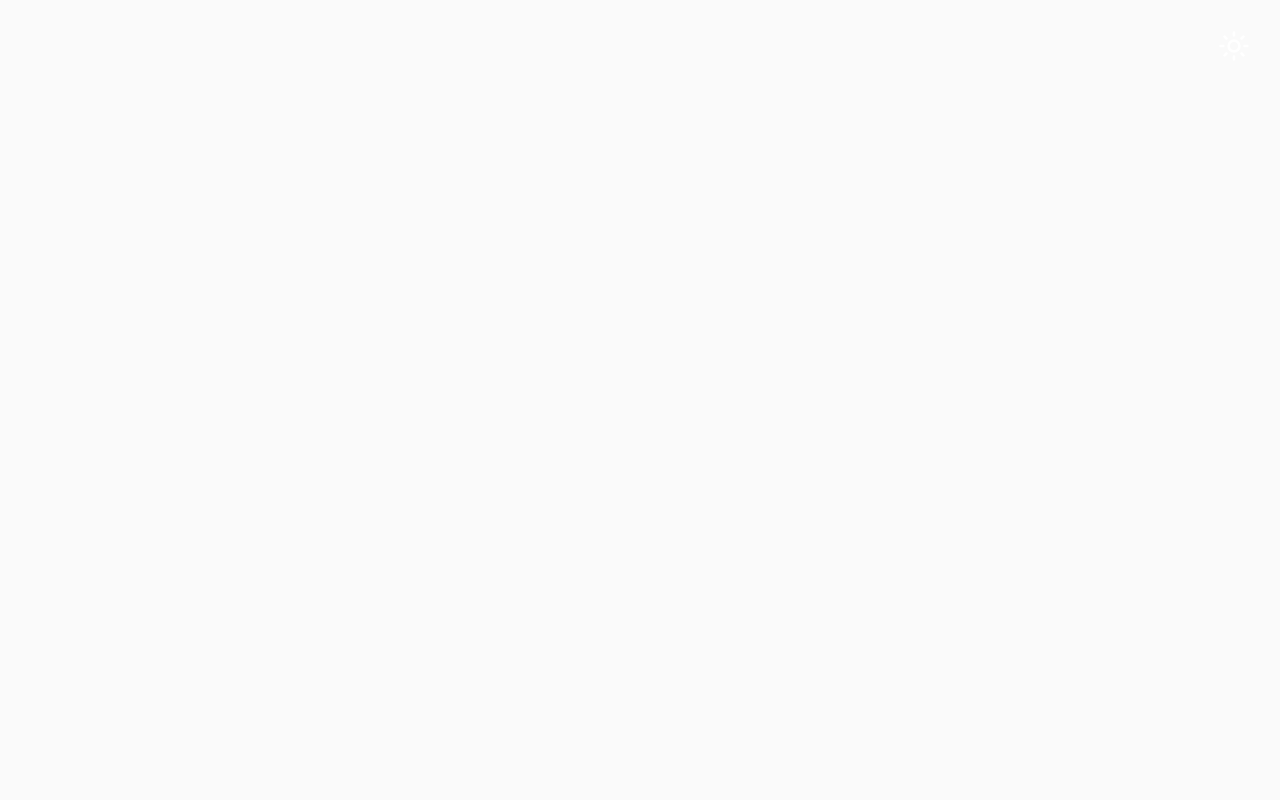
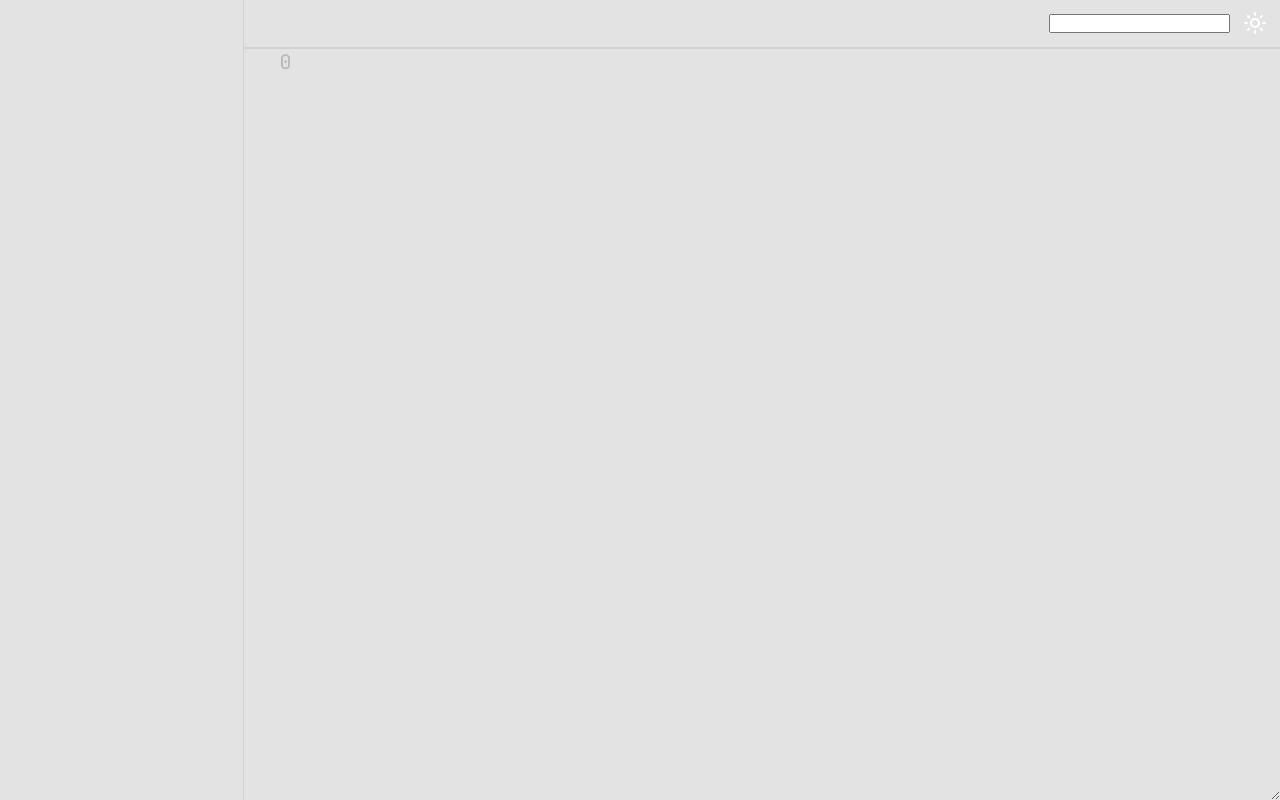
Before and after one commit to jemmec/quick-notes, a Next.js app: page / in a window 1280 px wide. Built offline with nearby package versions, Linux system fonts and the light colour scheme.

Commit message:
Added textarea for input

```diff
--- a/package.json
+++ b/package.json
@@ -20,6 +20,7 @@
     "firebase": "9.17.1",
     "next": "13.1.6",
     "next-themes": "0.2.1",
+    "prismjs": "1.29.0",
     "react": "18.2.0",
     "react-dom": "18.2.0"
   },
--- a/public/fonts/style.css
+++ b/public/fonts/style.css
@@ -4,3 +4,9 @@
     font-weight: 100 1000;
     font-stretch: 25% 151%;
   }
+
+@font-face {
+  src: url('JetBrainsMono-Regular.ttf');
+  font-family: 'JetBrains Mono';
+  font-weight: 400;
+}
--- /dev/null
+++ b/src/components/document/text-document.module.css
@@ -0,0 +1,89 @@
+.textDocument {
+    width: inherit;
+    height: inherit;
+
+    display: flex;
+    flex-direction: column;
+    justify-content: center;
+    align-items: center;
+
+
+}
+
+.textField {
+    height: 100%;
+    width: 100%;
+
+    display: flex;
+    flex-direction: column;
+    justify-content: flex-start;
+}
+
+.textField:focus-within {
+    outline: 2px ridge rgba(148, 180, 250, 0.5);
+}
+
+
+.editor {
+    flex-grow: 1;
+
+    font-size: 20px;
+    line-height: 26px;
+
+    color: var(--foreground);
+
+    display: flex;
+    flex-direction: row;
+
+    text-align: start;
+    vertical-align: text-top;
+
+    font-family: 'JetBrains Mono';
+    font-weight: 400;
+
+}
+
+.editor>.lineCount {
+    font-size: inherit;
+    line-height: inherit;
+
+    width: 50px;
+    margin-right: 10px;
+    color: var(--foreground-line);
+
+    text-align: end;
+
+}
+
+.editor>textarea {
+
+    font-size: inherit;
+    line-height: inherit;
+    color: inherit;
+    font-family: inherit;
+    font-weight: inherit;
+
+    text-decoration: none;
+
+    width: 100%;
+
+    background-color: rgba(0, 0, 0, 0);
+
+    outline: none;
+
+    border: none;
+    border-color: inherit;
+    -webkit-box-shadow: none;
+    box-shadow: none;
+}
+
+
+.toolbar {
+    width: 100%;
+    height: 50px;
+
+    display: flex;
+    flex-direction: row;
+    justify-content: flex-end;
+    align-items: center;
+}
--- /dev/null
+++ b/src/components/document/text-document.tsx
@@ -0,0 +1,69 @@
+import React, { ReactElement, useEffect, useState } from 'react';
+import { Divider } from '../main/main';
+import { ThemeSwitch } from '../theme-switch/theme-switch';
+import styles from './text-document.module.css';
+interface TextDocumentProps {
+
+}
+export function TextDocument({ }: TextDocumentProps) {
+
+    const [text, setText] = useState('');
+    const [lines, setLines] = useState([0]);
+    const [title, setTitle] = useState('');
+
+    function handleEditorChange(e: any) {
+        //handle text change
+        const text = e.target.value;
+        const newLines = [];
+        for (let i = 0; i < text.split(/\r|\r\n|\n/).length; i++)
+            newLines.push(i);
+        setLines(newLines);
+        setText(e.target.value);
+    }
+
+    return (
+        <>
+            <div className={styles.textDocument}>
+                <Toolbar title={title} setTitle={setTitle} />
+                <Divider thickness={2} />
+                <div className={styles.textField}>
+                    <div className={styles.editor}>
+                        <div className={styles.lineCount}>
+                            {
+                                lines.map(x =>
+                                    <div key={x}>
+                                        {x}
+                                    </div>
+                                )
+                            }
+                        </div>
+                        <textarea onChange={handleEditorChange} value={text} />
+                    </div>
+                </div>
+            </div>
+        </>
+    )
+}
+
+interface ToolbarProps {
+    title: string;
+    setTitle: (title: string) => void;
+}
+
+export function Toolbar({ title, setTitle }: ToolbarProps) {
+
+    function handleTitleChange(e: any) {
+        setTitle(e.target.value);
+    }
+
+    return (
+        <>
+            <div className={styles.toolbar}>
+                <div className={styles.documentName}>
+                    <input value={title} onChange={handleTitleChange} />
+                </div>
+                <ThemeSwitch />
+            </div>
+        </>
+    )
+}
--- /dev/null
+++ b/src/components/main/main.module.css
@@ -0,0 +1,12 @@
+.divider
+{
+    background-color: var(--divider-color);
+}
+
+.main {
+    width: inherit;
+    height: inherit;
+
+    display: flex;
+    flex-direction: row;
+}
--- /dev/null
+++ b/src/components/main/main.tsx
@@ -0,0 +1,35 @@
+import React, { ReactElement, useEffect, useState } from 'react';
+import { TextDocument } from '../document/text-document';
+import { SideBar } from '../sidebar/sidebar';
+import styles from './main.module.css';
+
+interface MainProps {
+
+}
+
+export function Main({ }: MainProps) {
+    return (
+        <>
+            <div className={styles.main}>
+                <SideBar />
+                <Divider vertical thickness={2} />
+                <TextDocument />
+            </div>
+        </>
+    )
+}
+
+interface DividerProps {
+    vertical?: boolean;
+    thickness: number;
+}
+
+export function Divider({ vertical = false, thickness }: DividerProps) {
+    return <div
+        className={styles.divider}
+        style={{
+            height: vertical ? '100%' : `${thickness}px`,
+            width: vertical ? `${thickness}px` : '100%'
+        }}
+    />
+}
--- /dev/null
+++ b/src/components/sidebar/sidebar.module.css
@@ -0,0 +1,5 @@
+.sidebar
+{
+    height: inherit;
+    width: 300px;
+}
--- /dev/null
+++ b/src/components/sidebar/sidebar.tsx
@@ -0,0 +1,16 @@
+import React, { ReactElement, useEffect, useState } from 'react';
+import styles from './sidebar.module.css';
+interface SideBarProps {
+
+}
+
+export function SideBar({ }: SideBarProps) {
+
+    return (
+        <>
+            <div className={styles.sidebar}>
+
+            </div>
+        </>
+    )
+}
--- a/src/components/theme-switch/theme-switch.module.css
+++ b/src/components/theme-switch/theme-switch.module.css
@@ -1,7 +1,11 @@
 .themeSwitch {
-    position: fixed;
-    top: 30px;
-    right: 30px;
+
+    display: flex;
+    flex-direction: row;
+    justify-content: center;
+    align-items: center;
+
+    width: 50px;
 }
 
 .themeSwitch:hover {
--- a/src/components/theme-switch/theme-switch.tsx
+++ b/src/components/theme-switch/theme-switch.tsx
@@ -15,15 +15,17 @@ export function ThemeSwitch({ }: ThemeSwitchProps) {
     if (!mounted) {
         return <></>
     }
+
+    const size = 24;
     return (
         <>
             <div className={styles.themeSwitch} onClick={() => { setTheme(theme === 'dark' ? 'light' : 'dark') }}>
                 {
                     theme === 'light' ?
-                        <svg fill='#000' id="Layer_1" data-name="Layer 1" xmlns="http://www.w3.org/2000/svg" viewBox="0 0 512 512" width={32} height={32}>
+                        <svg fill='#000' id="Layer_1" data-name="Layer 1" xmlns="http://www.w3.org/2000/svg" viewBox="0 0 512 512" width={size} height={size}>
                             <path d="M257.05,490.667c-129.975,0-235.717-105.742-235.717-235.717A235.752,235.752,0,0,1,224.083,21.54,21.333,21.333,0,0,1,241.447,58.4,150.577,150.577,0,0,0,192.63,169.2C192.63,252,260,319.37,342.8,319.37A150.577,150.577,0,0,0,453.6,270.553a21.333,21.333,0,0,1,36.862,17.364,235.752,235.752,0,0,1-233.41,202.75ZM170.7,82.33C107.089,114.377,64,180.578,64,254.95,64,361.4,150.6,448,257.05,448c74.372,0,140.573-43.089,172.62-106.7A192.964,192.964,0,0,1,342.8,362.036c-106.332,0-192.841-86.508-192.841-192.841A192.964,192.964,0,0,1,170.7,82.33Z" />
                         </svg>
-                        : <svg fill='#fff' id="Layer_1" data-name="Layer 1" xmlns="http://www.w3.org/2000/svg" viewBox="0 0 512 512" width={32} height={32}>
+                        : <svg fill='#fff' id="Layer_1" data-name="Layer 1" xmlns="http://www.w3.org/2000/svg" viewBox="0 0 512 512" width={size} height={size}>
                             <path d="M256,149.333A106.667,106.667,0,1,0,362.667,256,106.787,106.787,0,0,0,256,149.333ZM256,320a64,64,0,1,1,64-64A64.073,64.073,0,0,1,256,320Z" /><path d="M256,106.667a21.333,21.333,0,0,0,21.333-21.333V42.667a21.333,21.333,0,1,0-42.667,0V85.333A21.333,21.333,0,0,0,256,106.667Z" /><path d="M256,405.333a21.333,21.333,0,0,0-21.333,21.333v42.667a21.333,21.333,0,1,0,42.667,0V426.667A21.333,21.333,0,0,0,256,405.333Z" /><path d="M376.679,156.654a21.268,21.268,0,0,0,15.085-6.248l30.171-30.171a21.334,21.334,0,1,0-30.171-30.171l-30.171,30.171a21.333,21.333,0,0,0,15.085,36.419Z" /><path d="M120.236,361.594l-30.171,30.17a21.333,21.333,0,1,0,30.169,30.171l30.171-30.17a21.333,21.333,0,1,0-30.169-30.171Z" /><path d="M469.333,234.667H426.667a21.333,21.333,0,1,0,0,42.667h42.667a21.333,21.333,0,1,0,0-42.667Z" /><path d="M106.667,256a21.333,21.333,0,0,0-21.333-21.333H42.667a21.333,21.333,0,1,0,0,42.667H85.333A21.333,21.333,0,0,0,106.667,256Z" /><path d="M391.764,361.594a21.333,21.333,0,0,0-30.169,30.171l30.171,30.17a21.333,21.333,0,1,0,30.169-30.171Z" /><path d="M120.235,150.406a21.334,21.334,0,0,0,30.171-30.171L120.235,90.065a21.334,21.334,0,1,0-30.171,30.171Z" />
                         </svg>
                 }
--- a/src/pages/index.tsx
+++ b/src/pages/index.tsx
@@ -1,6 +1,6 @@
 import Head from 'next/head';
-import { ThemeSwitch } from '@/components/theme-switch/theme-switch';
 import useSize from '@/hooks/use-size';
+import { Main } from '@/components/main/main';
 
 export default function Home() {
   const { size } = useSize();
@@ -17,8 +17,7 @@ export default function Home() {
         <link rel="icon" href="/favicon.ico" />
       </Head>
       <div style={{ width: size.width, height: size.height }}>
-
-        <ThemeSwitch />
+        <Main />
       </div>
     </>
   );
--- a/src/styles/globals.css
+++ b/src/styles/globals.css
@@ -2,22 +2,24 @@
   --max-width: 1100px;
   --border-radius: 12px;
 
-  --foreground-rgb: rgb(55, 55, 55);
-  --background-start-rgb: rgb(250, 250, 250);
-  --background-end-rgb: rgb(205, 205, 205);
+  --foreground: rgb(76, 76, 76);
+  --foreground-line : rgb(182, 182, 182);
+  --background: rgb(227, 227, 227);
 
-  --foreground-light: rgb(87, 87, 87);
   --card-background: rgb(247, 247, 247);
+
+  --divider-color: rgb(210, 210, 210);
 }
 
 
 [data-theme='dark'] {
-  --foreground-rgb: rgb(211, 211, 211);
-  --background-start-rgb: rgb(26, 26, 26);
-  --background-end-rgb: rgb(16, 16, 16);
+  --foreground: rgb(211, 211, 211);
+  --foreground-line : rgb(93, 93, 93);
+  --background: rgb(26, 26, 26);
 
-  --foreground-light: rgb(220, 220, 220);
   --card-background: rgb(39, 39, 39);
+
+  --divider-color: rgb(40, 40, 40);
 }
 
 * {
@@ -34,10 +36,8 @@ body {
 }
 
 body {
-  color: var(--foreground-rgb);
-  background: var(--background-start-rgb);
-
-  transition: color 0.15s, background-color 0.15s;
+  color: var(--foreground);
+  background: var(--background);
 }
 
 a {
```
Also changed, not shown: public/fonts/JetBrainsMono-Regular.ttf (added), 1 other file (tests, documents, lock files or other folders).
